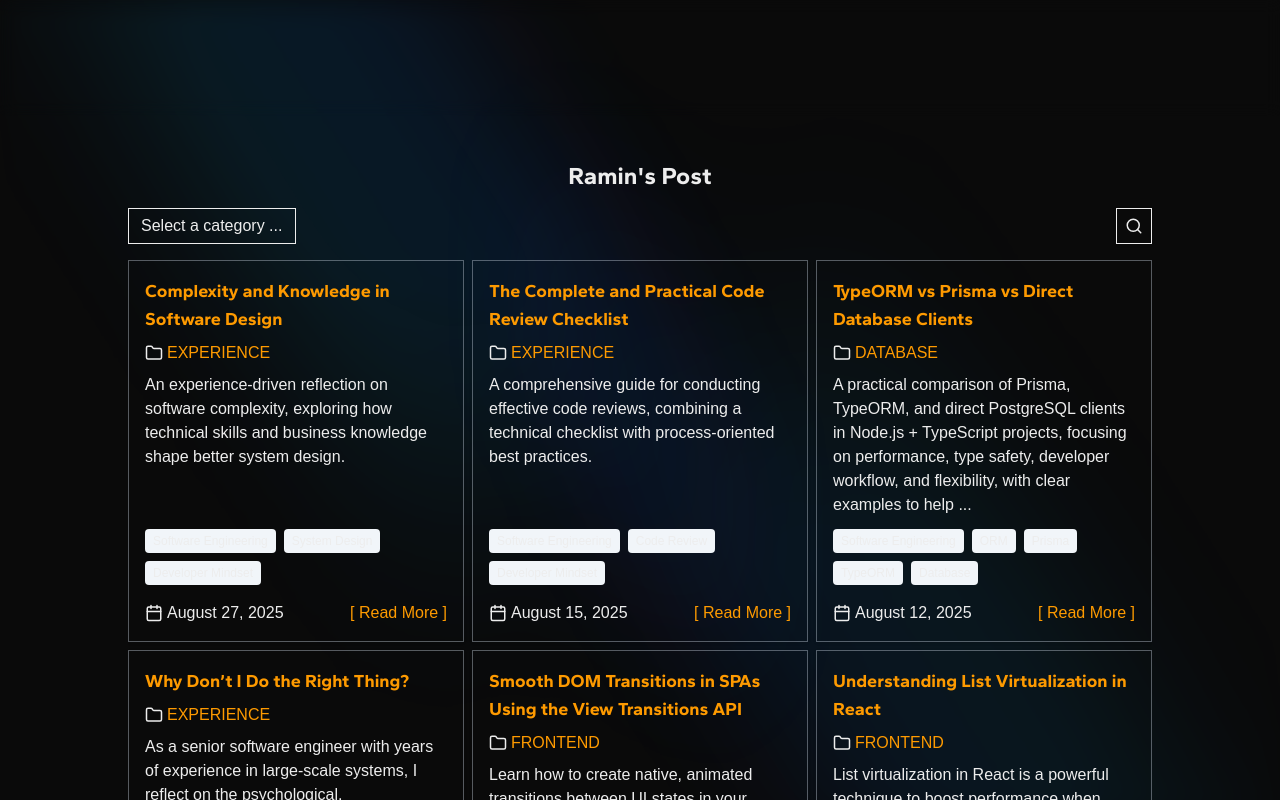
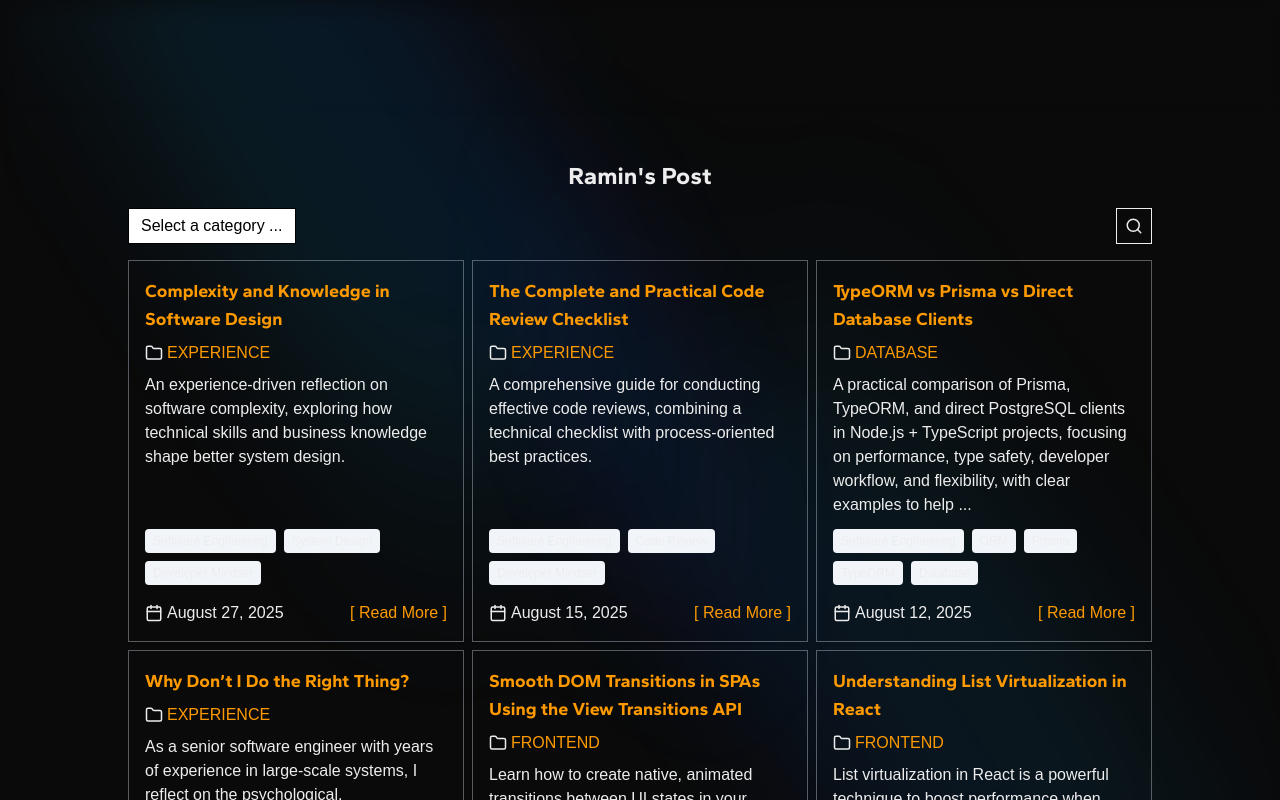
Before and after one commit to raminr77/raminr77.github.io, a Next.js app: page /posts in a window 1280 px wide. Shown: the top 800 px of the page. Built offline with nearby package versions, Linux system fonts and the light colour scheme; a web font is replaced by a local one.

Commit message:
fix: style issues

```diff
--- a/src/domains/posts/components/posts-category-filter/index.tsx
+++ b/src/domains/posts/components/posts-category-filter/index.tsx
@@ -30,7 +30,7 @@ export function PostsCategoryFilter({
     <div className="flex items-center flex-wrap gap-3">
       <select
         onChange={handleCategoryChange}
-        className="h-9 px-3 text-md border appearance-none outline-none cursor-pointer bg-transparent backdrop-blur-sm duration-300 hover:border-amber-500"
+        className="h-9 px-3 text-md border text-black appearance-none outline-none cursor-pointer bg-white dark:bg-black duration-300 hover:border-amber-500 dark:text-white dark:border-white"
       >
         <option value="">Select a category ...</option>
         {categories.map((item) => {
```
